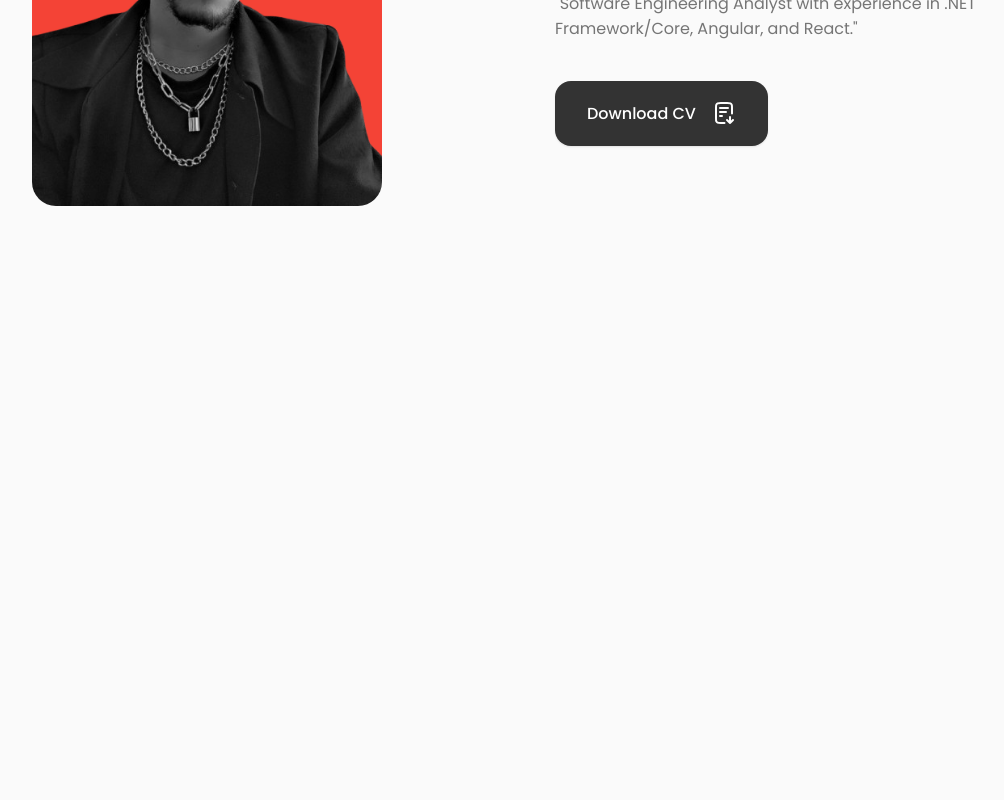
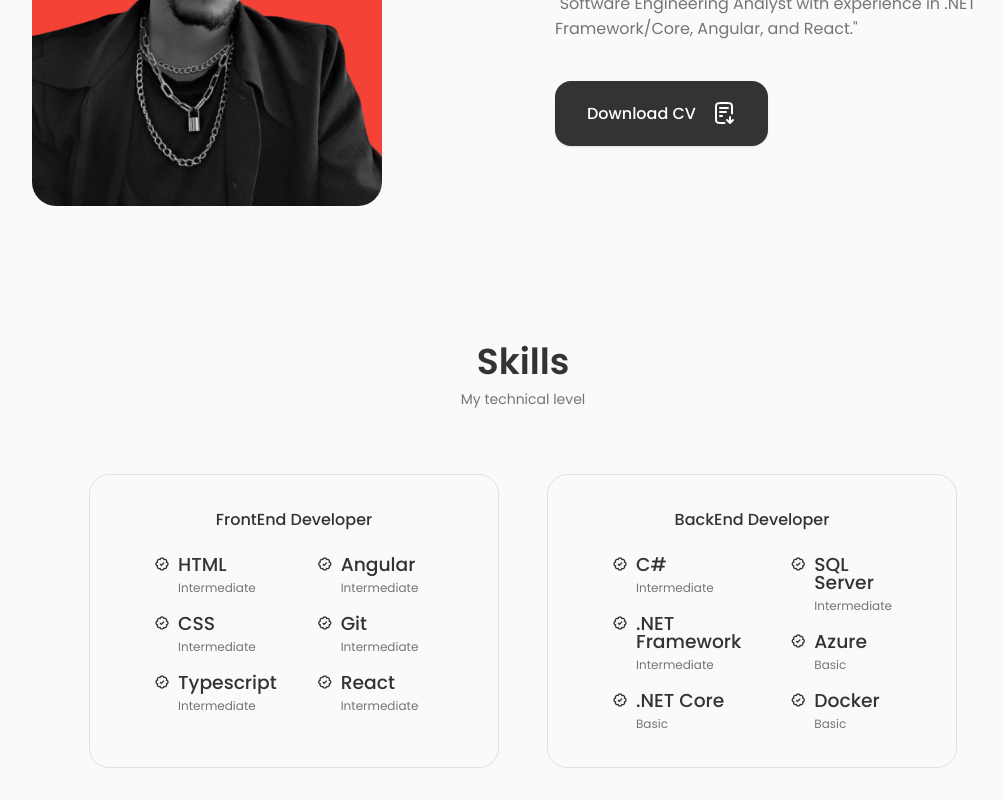
Before and after one commit to rafaelx0liveira/portfolio, a React (Vite) app: page / in a window 1280 px wide. Shown: the part 1158-1958 px from the top of the page, without its empty margins (117-1121 px from the left). Before the commit the page ends 1396 px from the top, so only its background shows below. Built offline with nearby package versions, Linux system fonts and the light colour scheme.

Commit message:
feat: skills organism, frontend and backend molecules

```diff
--- a/src/assets/styles/_style.css
+++ b/src/assets/styles/_style.css
@@ -7,3 +7,4 @@
 @import "../../components/organisms/header/_header.css";
 @import "../../components/organisms/home/_home.css";
 @import "../../components/organisms/about/_about.css";
+@import "../../components/organisms/skills/_skills.css";
--- /dev/null
+++ b/src/components/molecules/backend/BackEnd.tsx
@@ -0,0 +1,71 @@
+import React from 'react'
+
+const BackEnd = () => {
+    return (
+        <div className="skills-content">
+            <h3 className="skills-title">BackEnd Developer</h3>
+
+            <div className="skills-box">
+                <div className="skills-group">
+                    <div className="skills-data">
+                        <i className="bx bx-badge-check"></i>
+
+                        <div>
+                            <h3 className="skills-name">C#</h3>
+                            <span className="skills-level">Intermediate</span>
+                        </div>
+                    </div>
+
+                    <div className="skills-data">
+                        <i className="bx bx-badge-check"></i>
+
+                        <div>
+                            <h3 className="skills-name">.NET Framework</h3>
+                            <span className="skills-level">Intermediate</span>
+                        </div>
+                    </div>
+
+                    <div className="skills-data">
+                        <i className="bx bx-badge-check"></i>
+
+                        <div>
+                            <h3 className="skills-name">.NET Core</h3>
+                            <span className="skills-level">Basic</span>
+                        </div>
+                    </div>
+                </div>
+
+                <div className="skills-group">
+                    <div className="skills-data">
+                        <i className="bx bx-badge-check"></i>
+
+                        <div>
+                            <h3 className="skills-name">SQL Server</h3>
+                            <span className="skills-level">Intermediate</span>
+                        </div>
+                    </div>
+
+                    <div className="skills-data">
+                        <i className="bx bx-badge-check"></i>
+
+                        <div>
+                            <h3 className="skills-name">Azure</h3>
+                            <span className="skills-level">Basic</span>
+                        </div>
+                    </div>
+
+                    <div className="skills-data">
+                        <i className="bx bx-badge-check"></i>
+
+                        <div>
+                            <h3 className="skills-name">Docker</h3>
+                            <span className="skills-level">Basic</span>
+                        </div>
+                    </div>
+                </div>
+            </div>
+        </div>
+    )
+}
+
+export default BackEnd
--- /dev/null
+++ b/src/components/molecules/frontend/FrontEnd.tsx
@@ -0,0 +1,71 @@
+import React from 'react'
+
+const FrontEnd = () => {
+  return (
+    <div className="skills-content">
+        <h3 className="skills-title">FrontEnd Developer</h3>
+
+        <div className="skills-box">
+            <div className="skills-group">
+                <div className="skills-data">
+                    <i className="bx bx-badge-check"></i>
+
+                    <div>
+                        <h3 className="skills-name">HTML</h3>
+                        <span className="skills-level">Intermediate</span>
+                    </div>
+                </div>
+
+                <div className="skills-data">
+                    <i className="bx bx-badge-check"></i>
+
+                    <div>
+                        <h3 className="skills-name">CSS</h3>
+                        <span className="skills-level">Intermediate</span>
+                    </div>
+                </div>
+
+                <div className="skills-data">
+                    <i className="bx bx-badge-check"></i>
+
+                    <div>
+                        <h3 className="skills-name">Typescript</h3>
+                        <span className="skills-level">Intermediate</span>
+                    </div>
+                </div>
+            </div>
+
+            <div className="skills-group">
+                <div className="skills-data">
+                    <i className="bx bx-badge-check"></i>
+
+                    <div>
+                        <h3 className="skills-name">Angular</h3>
+                        <span className="skills-level">Intermediate</span>
+                    </div>
+                </div>
+
+                <div className="skills-data">
+                    <i className="bx bx-badge-check"></i>
+
+                    <div>
+                        <h3 className="skills-name">Git</h3>
+                        <span className="skills-level">Intermediate</span>
+                    </div>
+                </div>
+
+                <div className="skills-data">
+                    <i className="bx bx-badge-check"></i>
+
+                    <div>
+                        <h3 className="skills-name">React</h3>
+                        <span className="skills-level">Intermediate</span>
+                    </div>
+                </div>
+            </div>
+        </div>
+    </div>
+  )
+}
+
+export default FrontEnd
--- /dev/null
+++ b/src/components/organisms/skills/Skills.tsx
@@ -0,0 +1,20 @@
+import React from 'react'
+
+import FrontEnd from '../../molecules/frontend/FrontEnd'
+import BackEnd from '../../molecules/backend/BackEnd'
+
+const Skills = () => {
+  return (
+    <section className="skills section" id="skills">
+        <h2 className="section-title">Skills</h2>
+        <span className="section-subtitle">My technical level</span>
+
+        <div className="skills-container container grid">
+            <FrontEnd />
+            <BackEnd />
+        </div>
+    </section>
+  )
+}
+
+export default Skills
--- /dev/null
+++ b/src/components/organisms/skills/_skills.css
@@ -0,0 +1,89 @@
+/****************************
+            SKILLS
+****************************/
+
+.skills-container{
+    grid-template-columns: repeat(2, 25.625rem);
+    column-gap: 3rem;
+    justify-content: center;
+}
+
+.skills-content{
+    border-color: var(--container-color);
+    border: .0625rem solid rgba(0, 0, 0, 0.1);
+    padding: 2rem 4rem;
+    border-radius: 1.25rem;
+}
+
+.skills-title{
+    font-size: var(--normal-font-size);
+    font-weight: var(--font-medium);
+    text-align: center;
+    margin-bottom: var(--mb-1-5);
+}
+
+.skills-box{
+    display: flex;
+    /* justify-content: center; */
+    column-gap: 2.5rem;
+}
+
+.skills-group{
+    display: grid;
+    align-items: flex-start;
+    row-gap: 1rem;
+}
+
+.skills-data{
+    display: flex;
+    column-gap: 0.5rem;
+}
+
+.skills .bx-badge-check{
+    font-style: 1rem;
+    color: var(--title-color);
+}
+
+.skills-name{
+    font-style: var(--normal-font-size);
+    font-weight: var(--font-medium);
+    line-height: 1.125rem;
+}
+
+.skills-level{
+    font-size: var(--tiny-font-size);
+}
+
+/* BREAKPOINTS */
+
+/* For large devices */
+@media screen and (max-width: 992px) {
+    .skills-container{
+        grid-template-columns: max-content;
+        row-gap: 2rem;
+    }
+}
+
+/* For medium devices */
+@media screen and (max-width: 576px) {
+    .skills-container{
+        grid-template-columns: 1fr;
+    }
+
+    .skills-content{
+        padding: 1.5rem;
+    }
+
+}
+
+/* For small devices */
+@media screen and (max-width: 350px) {
+    .skills-box{
+        column-gap: 1.25rem;
+    }
+
+    .skills-name{
+        font-size: var(--small-font-size);
+    }
+
+}
--- a/src/main.tsx
+++ b/src/main.tsx
@@ -6,6 +6,7 @@
 import Header from './components/organisms/header/Header'
 import Home from './components/organisms/home/Home'
 import About  from './components/organisms/about/About'
+import Skills from './components/organisms/skills/Skills'
 
 createRoot(document.getElementById('root')!).render(
   <StrictMode>
@@ -14,6 +15,7 @@
     <main className="main">
       <Home />
       <About />
+      <Skills />
     </main>
   </StrictMode>,
 )
```
